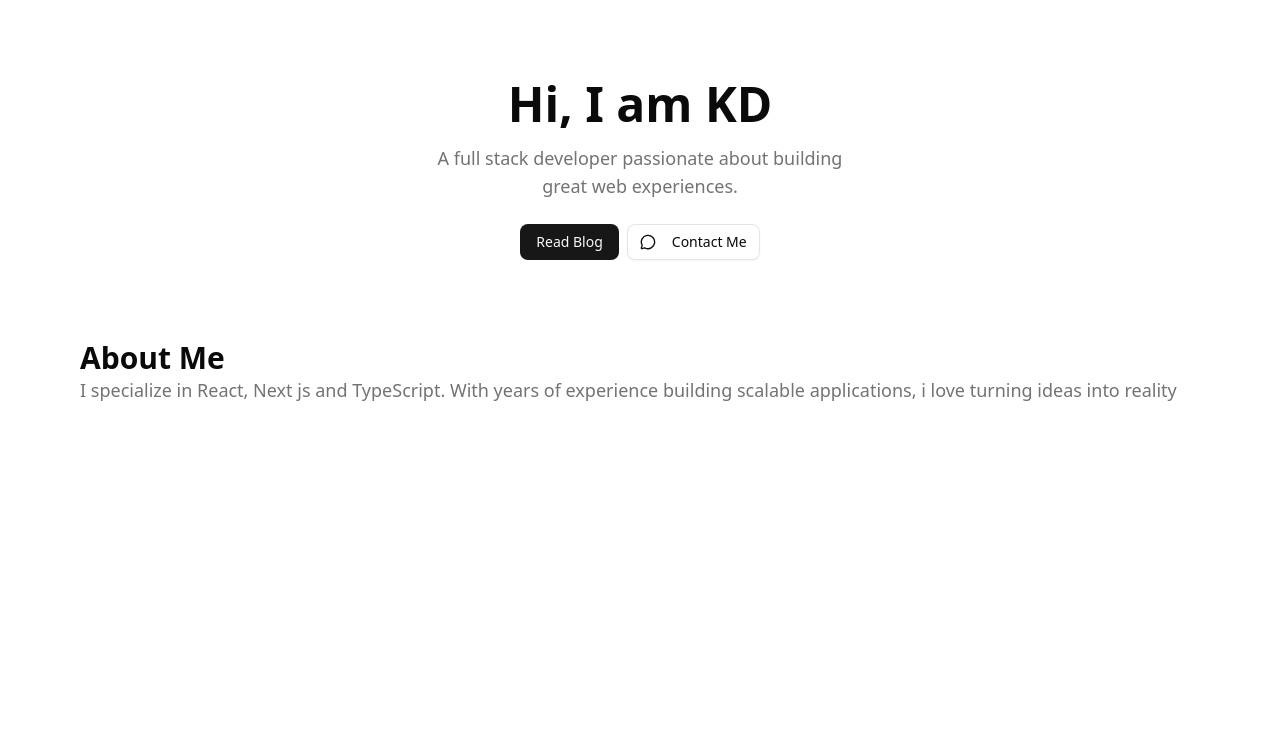
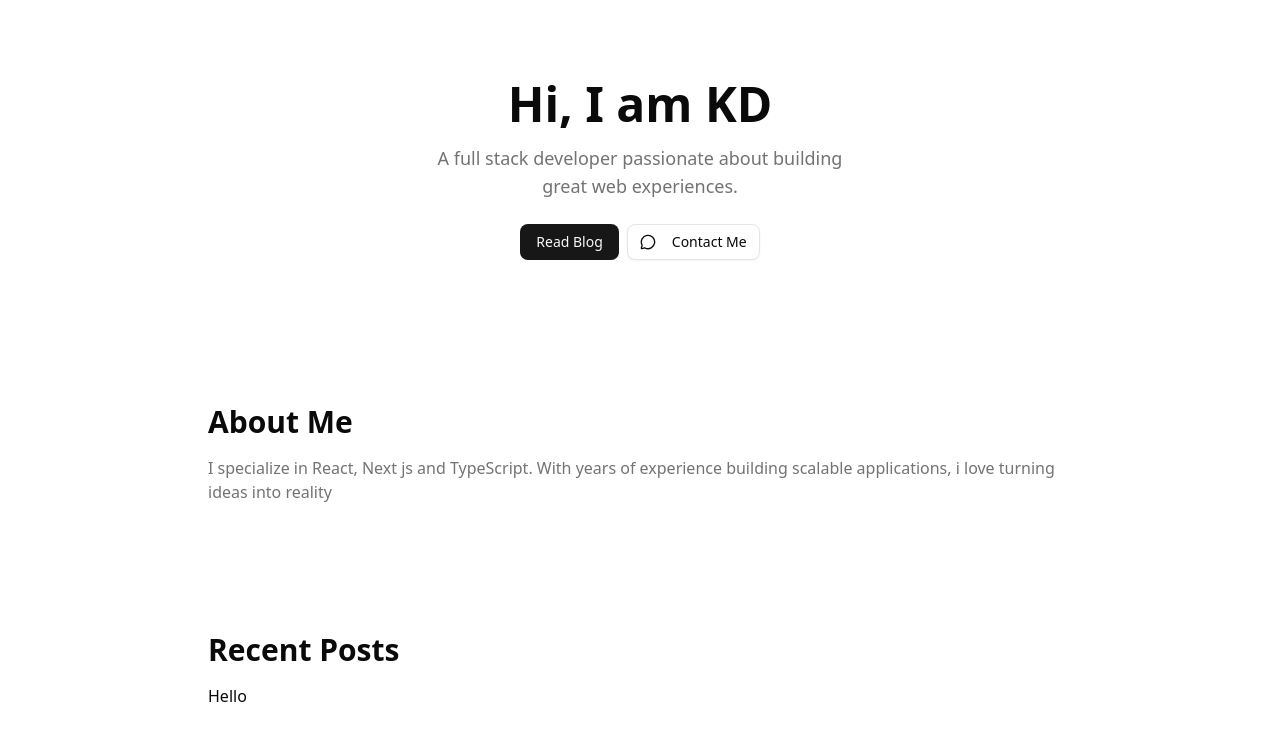
Before and after one commit to KrisD23/FullStack-betterauth-test, a Next.js app: page / in a window 1280 px wide. Shown: the top 740 px of the page. Built offline with nearby package versions, Linux system fonts and the light colour scheme.

Commit message:
add recent posts section

```diff
--- a/app/page.tsx
+++ b/app/page.tsx
@@ -3,6 +3,26 @@ import { MessageCircle } from "lucide-react";
 import Link from "next/link";
 
 const Home = () => {
+  const POSTS = [
+    {
+      slug: "learn-nextjs-basics",
+      title: "Learn nextjs Basics",
+      content: `#Learn Next.js basics
+      Next.js is a popular react framwwork that helps you build fast and SEO-freiendly websites.
+
+
+      ## Why Use Next.js ?
+      - Build-in Routing system
+      - Server-side rendering
+
+
+
+      **Tip:** Start with the App Router if you are building new Projects.
+
+      `,
+    },
+  ];
+
   return (
     <main className="min-h-screen">
       {/* Hero Section */}
@@ -26,13 +46,24 @@ const Home = () => {
       </section>
 
       {/* About section */}
-      <section className="flex flex-col px-20 ">
-        <h1 className="text-3xl font-bold">About Me</h1>
-        <p className="text-lg text-muted-foreground">
+      <section className="max-w-4xl mx-auto px-4 py-16 ">
+        <h1 className="text-3xl font-bold mb-4">About Me</h1>
+        <p className=" text-muted-foreground">
           I specialize in React, Next js and TypeScript. With years of
           experience building scalable applications, i love turning ideas into
           reality
         </p>
+      </section>
+
+      {/* Recent Posts */}
+      <section className="max-w-4xl mx-auto px-4 py-16 ">
+        <h1 className="text-3xl font-bold mb-4">Recent Posts</h1>
+
+        {POSTS.length > 0 ? (
+          <div>Hello</div>
+        ) : (
+          <p className="text-muted-foreground">No posts yet.</p>
+        )}
       </section>
     </main>
   );
```
